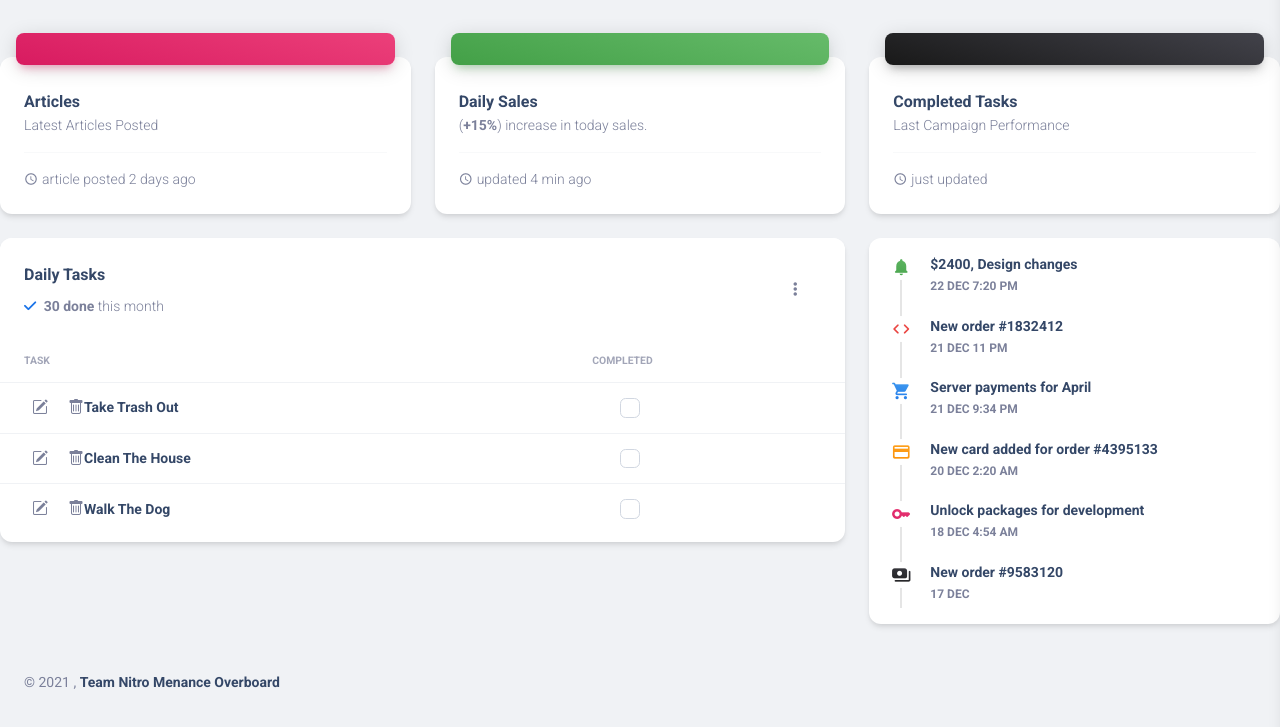
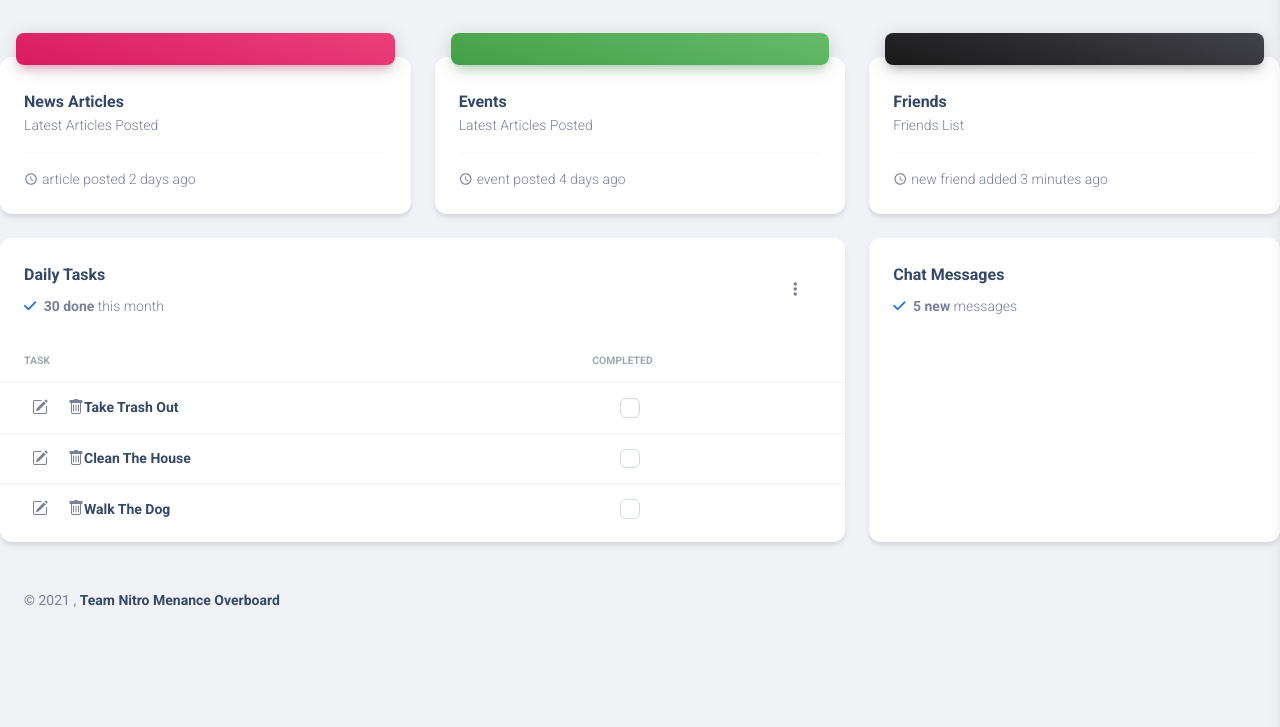
Before and after one commit to NewForce-Cohort-5/nutshell-nitro-menance-overboard, a plain HTML site: page src/dashboard.html in a window 1280 px wide. Shown: the part 53-780 px from the top of the page. Drawn offline with nearby package versions, Linux system fonts and the light colour scheme.

Commit message:
customized dashboard with relevant text/headings to start

```diff
--- a/src/dashboard.html
+++ b/src/dashboard.html
@@ -520,7 +520,7 @@
                 </div>
               </div>
               <div class="card-body">
-                <h6 class="mb-0">Articles</h6>
+                <h6 class="mb-0">News Articles</h6>
                 <p class="text-sm">Latest Articles Posted</p>
                 <hr class="dark horizontal" />
                 <div class="d-flex">
@@ -558,15 +558,12 @@
                 </div>
               </div>
               <div class="card-body">
-                <h6 class="mb-0">Daily Sales</h6>
-                <p class="text-sm">
-                  (<span class="font-weight-bolder">+15%</span>) increase in
-                  today sales.
-                </p>
+                <h6 class="mb-0">Events</h6>
+                <p class="text-sm">Latest Articles Posted</p>
                 <hr class="dark horizontal" />
                 <div class="d-flex">
                   <i class="material-icons text-sm my-auto me-1">schedule</i>
-                  <p class="mb-0 text-sm">updated 4 min ago</p>
+                  <p class="mb-0 text-sm">event posted 4 days ago</p>
                 </div>
               </div>
             </div>
@@ -599,12 +596,12 @@
                 </div>
               </div>
               <div class="card-body">
-                <h6 class="mb-0">Completed Tasks</h6>
-                <p class="text-sm">Last Campaign Performance</p>
+                <h6 class="mb-0">Friends</h6>
+                <p class="text-sm">Friends List</p>
                 <hr class="dark horizontal" />
                 <div class="d-flex">
                   <i class="material-icons text-sm my-auto me-1">schedule</i>
-                  <p class="mb-0 text-sm">just updated</p>
+                  <p class="mb-0 text-sm">new friend added 3 minutes ago</p>
                 </div>
               </div>
             </div>
@@ -764,158 +761,18 @@
           </div>
           <div class="col-lg-4 col-md-6">
             <div class="card h-100">
-              <!-- <div class="card-header pb-0">
-                <h6>Orders overview</h6>
-                <p class="text-sm">
-                  <i class="fa fa-arrow-up text-success" aria-hidden="true"></i>
-                  <span class="font-weight-bold">24%</span> this month
+              <div class="card-header pb-0">
+                <h6>Chat Messages</h6>
+                <p class="text-sm mb-0">
+                  <i class="fa fa-check text-info" aria-hidden="true"></i>
+                  <span class="font-weight-bold ms-1">5 new</span> messages
                 </p>
-              </div> -->
+              </div>
               <div class="card-body p-3">
-                <div class="timeline timeline-one-side">
-                  <div class="timeline-block mb-3">
-                    <span class="timeline-step">
-                      <i class="material-icons text-success text-gradient"
-                        >notifications</i
-                      >
-                    </span>
-                    <div class="timeline-content">
-                      <h6 class="text-dark text-sm font-weight-bold mb-0">
-                        $2400, Design changes
-                      </h6>
-                      <p
-                        class="
-                          text-secondary
-                          font-weight-bold
-                          text-xs
-                          mt-1
-                          mb-0
-                        "
-                      >
-                        22 DEC 7:20 PM
-                      </p>
-                    </div>
-                  </div>
-                  <div class="timeline-block mb-3">
-                    <span class="timeline-step">
-                      <i class="material-icons text-danger text-gradient"
-                        >code</i
-                      >
-                    </span>
-                    <div class="timeline-content">
-                      <h6 class="text-dark text-sm font-weight-bold mb-0">
-                        New order #1832412
-                      </h6>
-                      <p
-                        class="
-                          text-secondary
-                          font-weight-bold
-                          text-xs
-                          mt-1
-                          mb-0
-                        "
-                      >
-                        21 DEC 11 PM
-                      </p>
-                    </div>
-                  </div>
-                  <div class="timeline-block mb-3">
-                    <span class="timeline-step">
-                      <i class="material-icons text-info text-gradient"
-                        >shopping_cart</i
-                      >
-                    </span>
-                    <div class="timeline-content">
-                      <h6 class="text-dark text-sm font-weight-bold mb-0">
-                        Server payments for April
-                      </h6>
-                      <p
-                        class="
-                          text-secondary
-                          font-weight-bold
-                          text-xs
-                          mt-1
-                          mb-0
-                        "
-                      >
-                        21 DEC 9:34 PM
-                      </p>
-                    </div>
-                  </div>
-                  <div class="timeline-block mb-3">
-                    <span class="timeline-step">
-                      <i class="material-icons text-warning text-gradient"
-                        >credit_card</i
-                      >
-                    </span>
-                    <div class="timeline-content">
-                      <h6 class="text-dark text-sm font-weight-bold mb-0">
-                        New card added for order #4395133
-                      </h6>
-                      <p
-                        class="
-                          text-secondary
-                          font-weight-bold
-                          text-xs
-                          mt-1
-                          mb-0
-                        "
-                      >
-                        20 DEC 2:20 AM
-                      </p>
-                    </div>
-                  </div>
-                  <div class="timeline-block mb-3">
-                    <span class="timeline-step">
-                      <i class="material-icons text-primary text-gradient"
-                        >key</i
-                      >
-                    </span>
-                    <div class="timeline-content">
-                      <h6 class="text-dark text-sm font-weight-bold mb-0">
-                        Unlock packages for development
-                      </h6>
-                      <p
-                        class="
-                          text-secondary
-                          font-weight-bold
-                          text-xs
-                          mt-1
-                          mb-0
-                        "
-                      >
-                        18 DEC 4:54 AM
-                      </p>
-                    </div>
-                  </div>
-                  <div class="timeline-block">
-                    <span class="timeline-step">
-                      <i class="material-icons text-dark text-gradient"
-                        >payments</i
-                      >
-                    </span>
-                    <div class="timeline-content">
-                      <h6 class="text-dark text-sm font-weight-bold mb-0">
-                        New order #9583120
-                      </h6>
-                      <p
-                        class="
-                          text-secondary
-                          font-weight-bold
-                          text-xs
-                          mt-1
-                          mb-0
-                        "
-                      >
-                        17 DEC
-                      </p>
-                    </div>
-                  </div>
                 </div>
               </div>
             </div>
           </div>
-        </div>
         <footer class="footer py-4">
           <div class="container-fluid">
             <div class="row align-items-center justify-content-lg-between">
```
